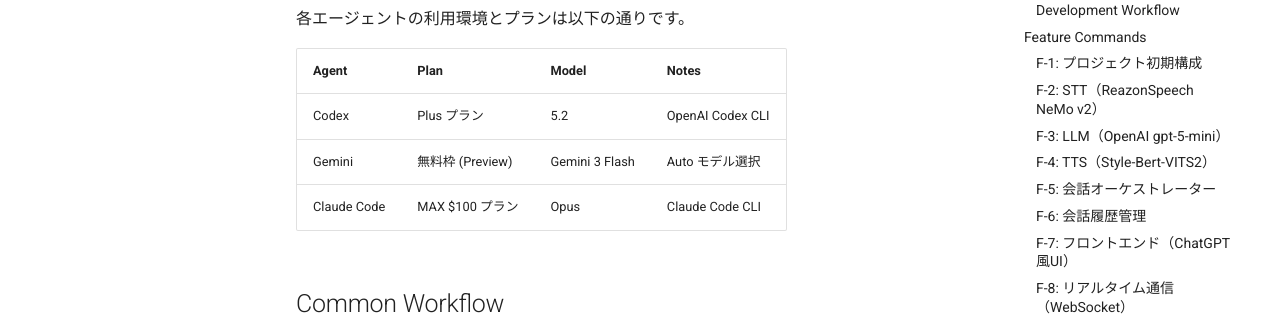
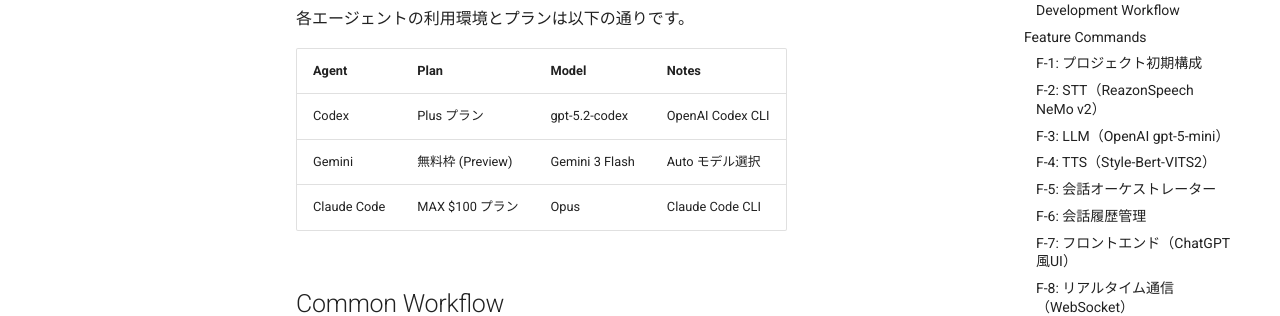
Before and after one commit to 0h-n0/coding-agent-speckit-based-comparison, an MkDocs documentation site: the page built from docs/methodology/comparison-baseline.md, in a window 1280 px wide and 900 px high. Shown: the part 338-654 px from the top of the window. Built offline with MkDocs 1.6.1 and Material for MkDocs 9.7.7, drawn with Linux system fonts in a browser that asks for light colours; comment, search, counter and statistics services are not loaded.

Commit message:
docs: fix Codex model name to gpt-5.2-codex
Update model name in:
- docs/methodology/comparison-baseline.md
- README.md

🤖 Generated with [Claude Code](https://claude.com/claude-code)

Co-Authored-By: Claude Opus 4.5 <noreply@anthropic.com>

```diff
--- a/docs/methodology/comparison-baseline.md
+++ b/docs/methodology/comparison-baseline.md
@@ -8,7 +8,7 @@
 
 | Agent | Plan | Model | Notes |
 |-------|------|-------|-------|
-| Codex | Plus プラン | 5.2 | OpenAI Codex CLI |
+| Codex | Plus プラン | gpt-5.2-codex | OpenAI Codex CLI |
 | Gemini | 無料枠 (Preview) | Gemini 3 Flash | Auto モデル選択 |
 | Claude Code | MAX $100 プラン | Opus | Claude Code CLI |
 
```
Also changed, not shown: README.md (+1 -1 lines).
